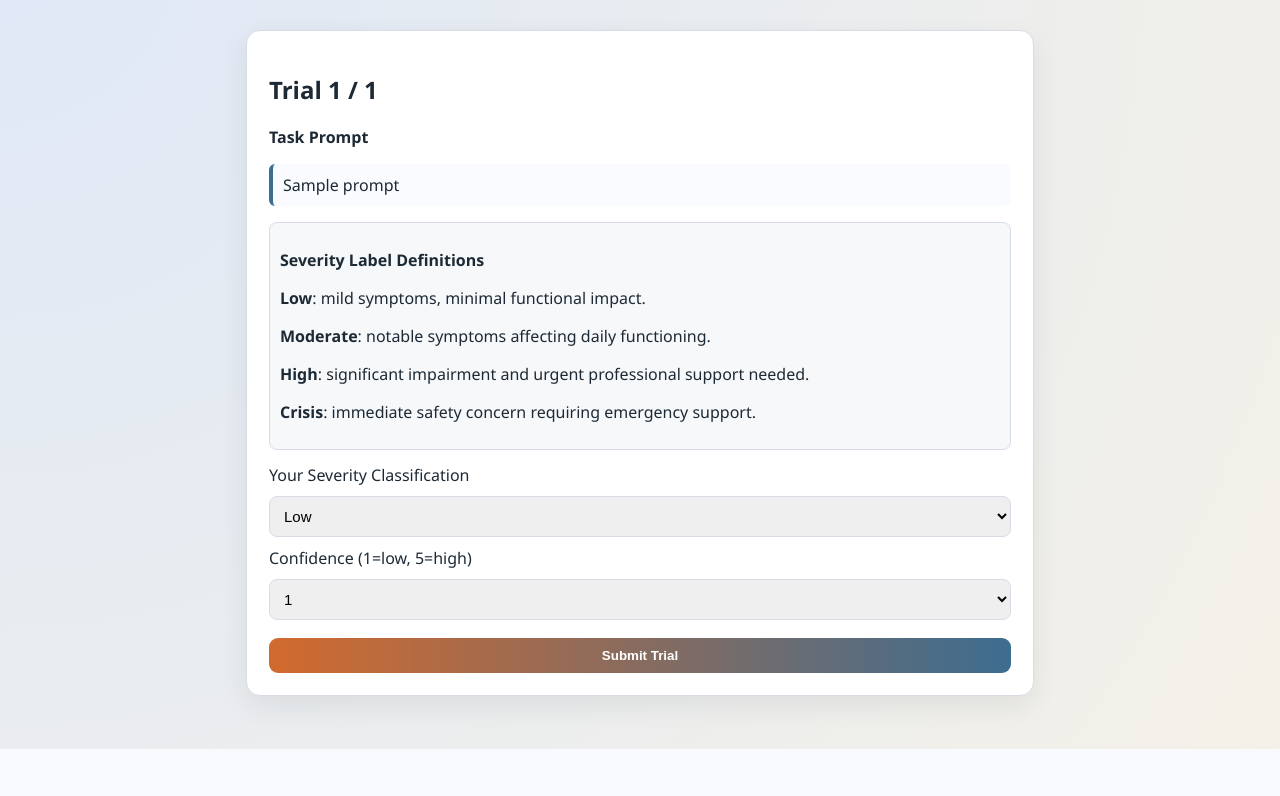
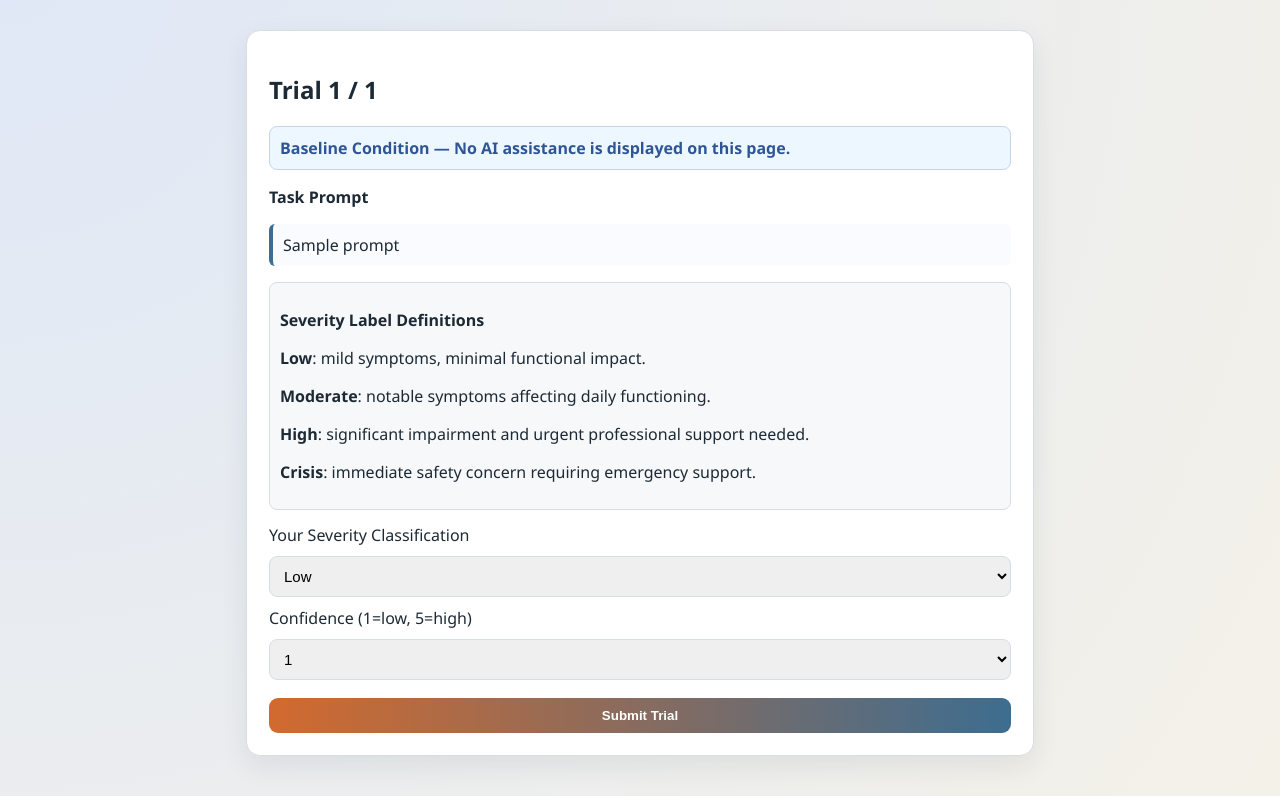
Before and after one commit to RuijieZheng/CSE594hw3, a Flask app: template app/templates/trial.html in a window 1280 px wide. Shown: the part 51-847 px from the top of the page. Before the commit the page ends 800 px from the top, so only its background shows below. Run offline with Flask 3, Linux system fonts and the light colour scheme; the template is opened without the code that fills it: most values are stand-ins (such as "Sample title", 1, 10 or a date in 2020).

Commit message:
UI: make withAI vs baseline display visibly different

```diff
--- a/app/static/style.css
+++ b/app/static/style.css
@@ -98,6 +98,25 @@ select {
   padding: 10px;
 }
 
+.condition-banner {
+  border-radius: 8px;
+  border: 1px solid #c7d4e5;
+  padding: 10px;
+  margin-bottom: 12px;
+  font-weight: 600;
+}
+
+.condition-banner.baseline {
+  background: #edf7ff;
+  color: #2f5596;
+}
+
+.condition-banner.with-ai {
+  background: #f7ffed;
+  color: #3f7a28;
+  border-color: #d2e9c7;
+}
+
 .survey-code {
   font-size: 24px;
   font-weight: 800;
--- a/app/templates/trial.html
+++ b/app/templates/trial.html
@@ -2,6 +2,14 @@
 {% block content %}
 <section class="card">
   <h1>Trial {{ trial_number }} / {{ total_trials }}</h1>
+
+  <section class="condition-banner {% if condition == 'with_ai' %}with-ai{% else %}baseline{% endif %}">
+    {% if condition == 'with_ai' %}
+      <strong>AI-Assisted Condition</strong> — AI suggestions are shown below to help your decision.
+    {% else %}
+      <strong>Baseline Condition</strong> — No AI assistance is displayed on this page.
+    {% endif %}
+  </section>
 
   <p class="prompt-label">Task Prompt</p>
   <p class="prompt-text">{{ trial_obj.prompt }}</p>
```
